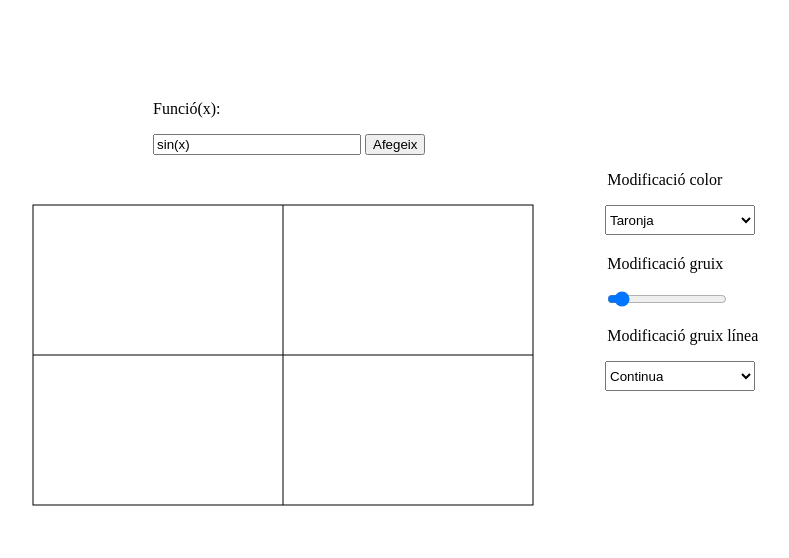
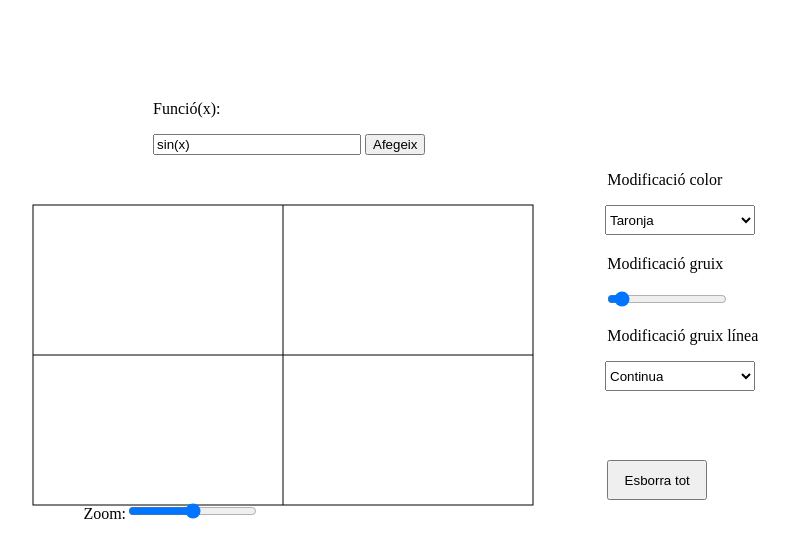
Before and after one commit to oriolmelendez/DAW2Canvas, a plain HTML site: page projecte00.html in a window 1280 px wide. Shown: the whole page, without its empty margins (475-1264 px from the left). Drawn offline with Linux system fonts and the light colour scheme.

Commit message:
Add files via upload
Actualització frond-end pintar funcions

```diff
--- a/projecte00.html
+++ b/projecte00.html
@@ -15,7 +15,7 @@
         <form id="inputFunc">
             <p>Funció(x):</p>
             <input id="funcio" type="text" value="sin(x)">
-            <input type="button" onclick="calcular();" value="Afegeix"/>
+            <input type="button" onclick="calcular()" value="Afegeix"/>
         </form>
 
         <div id="menu">
@@ -38,12 +38,17 @@
                 <option value="punts">Punts</option>
             </select>
 
+            <form ><input id="esborrar" type="button" onclick="neteja()" value="Esborra tot"/></form>
+
         </div>
+
         <div id="canvas">
             <canvas id="eixos" width="1200" height="500"></canvas>
             <canvas id="pfuncio" width="1200" height="500" z-index=0 style="position: absolute;"></canvas>
         </div>
 
+        <div id="Z" style="position: absolute;">Zoom:<input id="zoom" type="range" min="1200" max="2200" value="1700" onchange=""></div>
+
     </body>
 
 </html>
--- a/style.css
+++ b/style.css
@@ -19,8 +19,12 @@
 }
 
 #Z{
-    margin-left: 45%;
-    margin-bottom: 3%;
+    margin-left: 43%;
+    margin-top: 27%;
+}
+
+#zoom{
+    margin-bottom: -5px;
 }
 
 #eixos{
@@ -55,3 +59,10 @@ select{
     margin-left: 81%;
     width: 120px;
 }
+
+#esborrar{
+    margin-top: 45%;
+    margin-left: 81%;
+    width: 100px;
+    height: 40px;
+}
--- a/testProject00.js
+++ b/testProject00.js
@@ -65,6 +65,9 @@ function pintarf(){
     context.stroke();
 }
 
+//####### Modificacions estetiques funcio #######
+
+//Canvi color
 function CanviColor(color){
 
     var canvas = document.getElementById('pfuncio');
@@ -74,6 +77,7 @@ function CanviColor(color){
     context.stroke();
 }
 
+//Canvi gruix
 function gruix(vgruix){
 
     var canvas = document.getElementById('pfuncio');
@@ -85,6 +89,7 @@ function gruix(vgruix){
     context.stroke();
 }
 
+// Funcions canvi tipus linea
 function tipus(tipusL){
     console.log(tipusL);
 
@@ -110,7 +115,6 @@ function tipus(tipusL){
 
 }
 
-// FUNCIONS CANVI TIPUS LINEA
 
 function funcioDis(){
 
@@ -163,3 +167,23 @@ function funcioP(){
     context.stroke();
 
 }
+
+function neteja(){
+    var canvas = document.getElementById('pfuncio');
+    var context = canvas.getContext('2d');
+
+    context.clearRect(0, 0, canvas.width, canvas.height);
+}
+
+//Zoom
+
+function zoom(z){
+    var canvas = document.getElementById('eixos');
+    var context = canvas.getContext('2d');
+
+    console.log(z);
+
+    context.clearRect(0, 0, canvas.width, canvas.height);
+    context.scale(z,z);
+
+}
```
